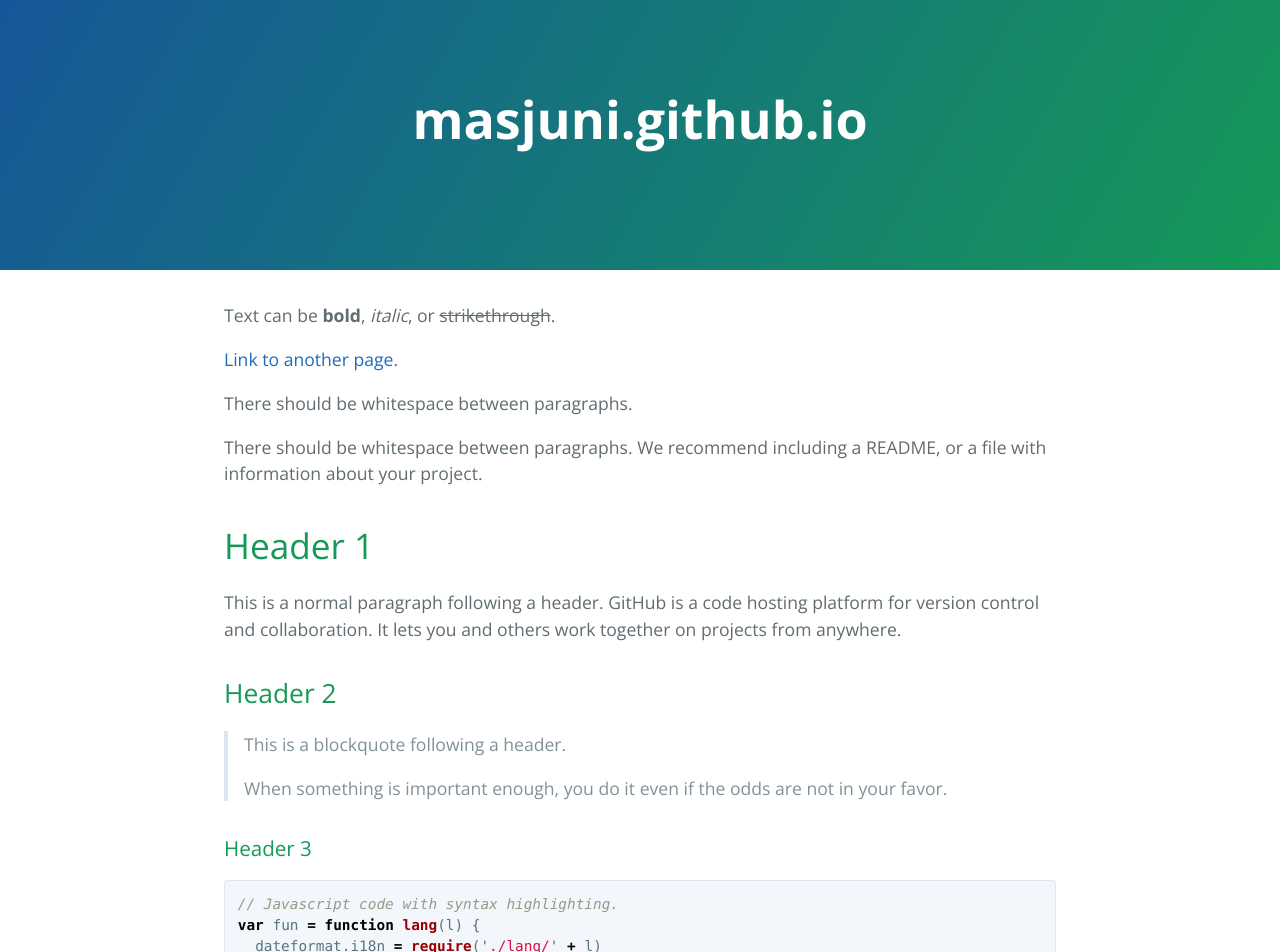
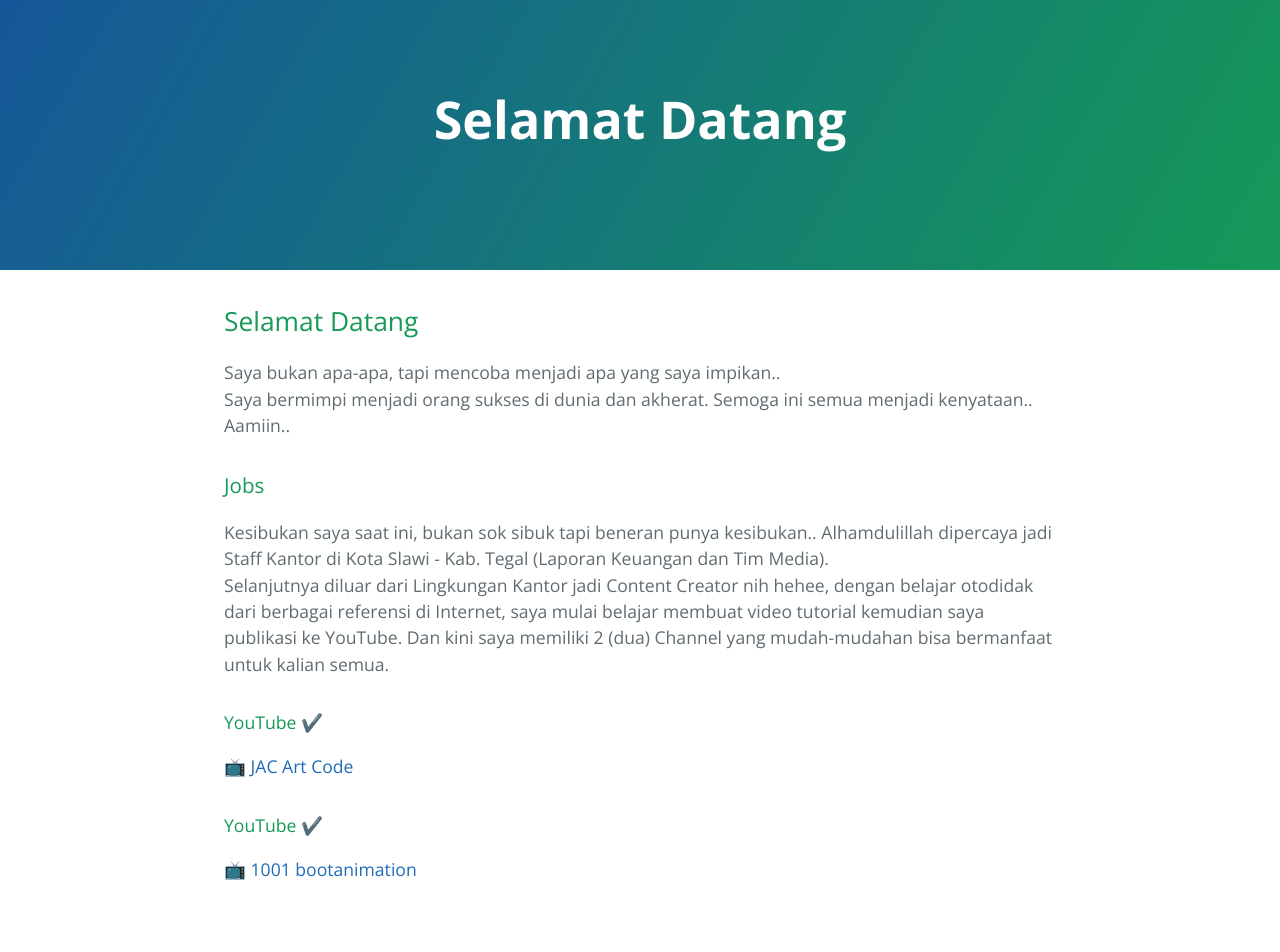
Before and after one commit to masjuni/masjuni.github.io, a Jekyll site: the page built from index.md, in a window 1280 px wide and 1400 px high. Shown: the top 952 px of the window. Built offline with Jekyll 4.4.1, drawn with Linux system fonts in a browser that asks for light colours; our own code applies the rules of GitHub Pages for plain Markdown files; the repository's description, which GitHub fills in, is left out; some of the changed text lies outside the part shown.

Commit message:
Update index.md

````diff
--- a/index.md
+++ b/index.md
@@ -1,123 +1,37 @@
----
-layout: default
----
+## Selamat Datang
 
-Text can be **bold**, _italic_, or ~~strikethrough~~.
+Saya bukan apa-apa, tapi mencoba menjadi apa yang saya impikan..<br>
+Saya bermimpi menjadi orang sukses di dunia dan akherat. Semoga ini semua menjadi kenyataan.. Aamiin..
 
-[Link to another page](./another-page.html).
+### Jobs
 
-There should be whitespace between paragraphs.
+Kesibukan saya saat ini, bukan sok sibuk tapi beneran punya kesibukan.. Alhamdulillah dipercaya jadi Staff Kantor di Kota Slawi - Kab. Tegal (Laporan Keuangan dan Tim Media).<br>
+Selanjutnya diluar dari Lingkungan Kantor jadi Content Creator nih hehee, dengan belajar otodidak dari berbagai referensi di Internet, saya mulai belajar membuat video tutorial kemudian saya publikasi ke YouTube. Dan kini saya memiliki 2 (dua) Channel yang mudah-mudahan bisa bermanfaat untuk kalian semua.
+#### YouTube ✔️
+📺 [JAC Art Code](https://www.youtube.com/channel/UCaj_xoq4eM4dPRQg24KW6FA)
 
-There should be whitespace between paragraphs. We recommend including a README, or a file with information about your project.
+#### YouTube ✔️
+📺 [1001 bootanimation](https://www.youtube.com/channel/UCN0nycdsYxB0VHQWlF94Y5Q)
+<br>
+<br>
+<br>
 
-# Header 1
-
-This is a normal paragraph following a header. GitHub is a code hosting platform for version control and collaboration. It lets you and others work together on projects from anywhere.
-
-## Header 2
-
-> This is a blockquote following a header.
->
-> When something is important enough, you do it even if the odds are not in your favor.
-
-### Header 3
-
-```js
-// Javascript code with syntax highlighting.
-var fun = function lang(l) {
-  dateformat.i18n = require('./lang/' + l)
-  return true;
-}
+```markdown
+# Quotes of the day:
+    "Perbanyak Sedekah,
+      Bersedekahlah kawan..
+        Bersedekah itu bukan hanya membantu orang lain, tetapi juga membantu diri kita sendiri"
 ```
 
-```ruby
-# Ruby code with syntax highlighting
-GitHubPages::Dependencies.gems.each do |gem, version|
-  s.add_dependency(gem, "= #{version}")
-end
-```
+<br>
 
-#### Header 4
+### Kontak
 
-*   This is an unordered list following a header.
-*   This is an unordered list following a header.
-*   This is an unordered list following a header.
-
-##### Header 5
-
-1.  This is an ordered list following a header.
-2.  This is an ordered list following a header.
-3.  This is an ordered list following a header.
-
-###### Header 6
-
-| head1        | head two          | three |
-|:-------------|:------------------|:------|
-| ok           | good swedish fish | nice  |
-| out of stock | good and plenty   | nice  |
-| ok           | good `oreos`      | hmm   |
-| ok           | good `zoute` drop | yumm  |
-
-### There's a horizontal rule below this.
-
-* * *
-
-### Here is an unordered list:
-
-*   Item foo
-*   Item bar
-*   Item baz
-*   Item zip
-
-### And an ordered list:
-
-1.  Item one
-1.  Item two
-1.  Item three
-1.  Item four
-
-### And a nested list:
-
-- level 1 item
-  - level 2 item
-  - level 2 item
-    - level 3 item
-    - level 3 item
-- level 1 item
-  - level 2 item
-  - level 2 item
-  - level 2 item
-- level 1 item
-  - level 2 item
-  - level 2 item
-- level 1 item
-
-### Small image
-
-![Octocat](https://github.githubassets.com/images/icons/emoji/octocat.png)
-
-### Large image
-
-![Branching](https://guides.github.com/activities/hello-world/branching.png)
-
-
-### Definition lists can be used with HTML syntax.
-
-<dl>
-<dt>Name</dt>
-<dd>Godzilla</dd>
-<dt>Born</dt>
-<dd>1952</dd>
-<dt>Birthplace</dt>
-<dd>Japan</dd>
-<dt>Color</dt>
-<dd>Green</dd>
-</dl>
-
-```
-Long, single-line code blocks should not wrap. They should horizontally scroll if they are too long. This line should be long enough to demonstrate this.
-```
-
-```
-The final element.
-```
+**Punya masalah? atau mau Partner Bisnis, yuk hubungi Saya** 🤙😘<br>
+E-mail: [trijuni@hotmail.com](mailto:trijuni@hotmail.com)<br>
+Instagram: [@juni_127001](https://www.instagram.com/juni_127001/)<br>
+Twitter: [@juni_127001](https://www.twitter.com/juni_127001/)
+<br>
+<br>
+![TRI JUNI MANGKURAHARJO](https://user-images.githubusercontent.com/91836723/135767377-946b594f-ea76-44bf-b544-55cf388a1d8c.jpg)<br>
+>`Tri Juni Mangkuraharjo, S.Kom`
````
